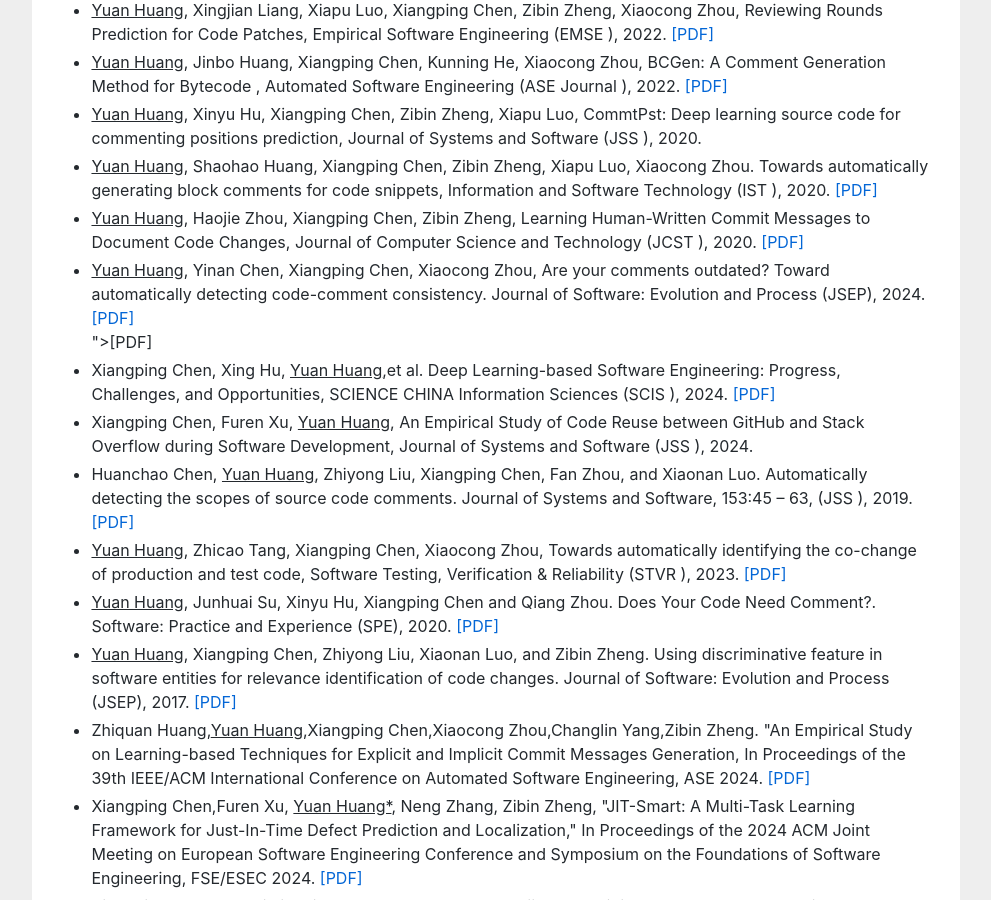
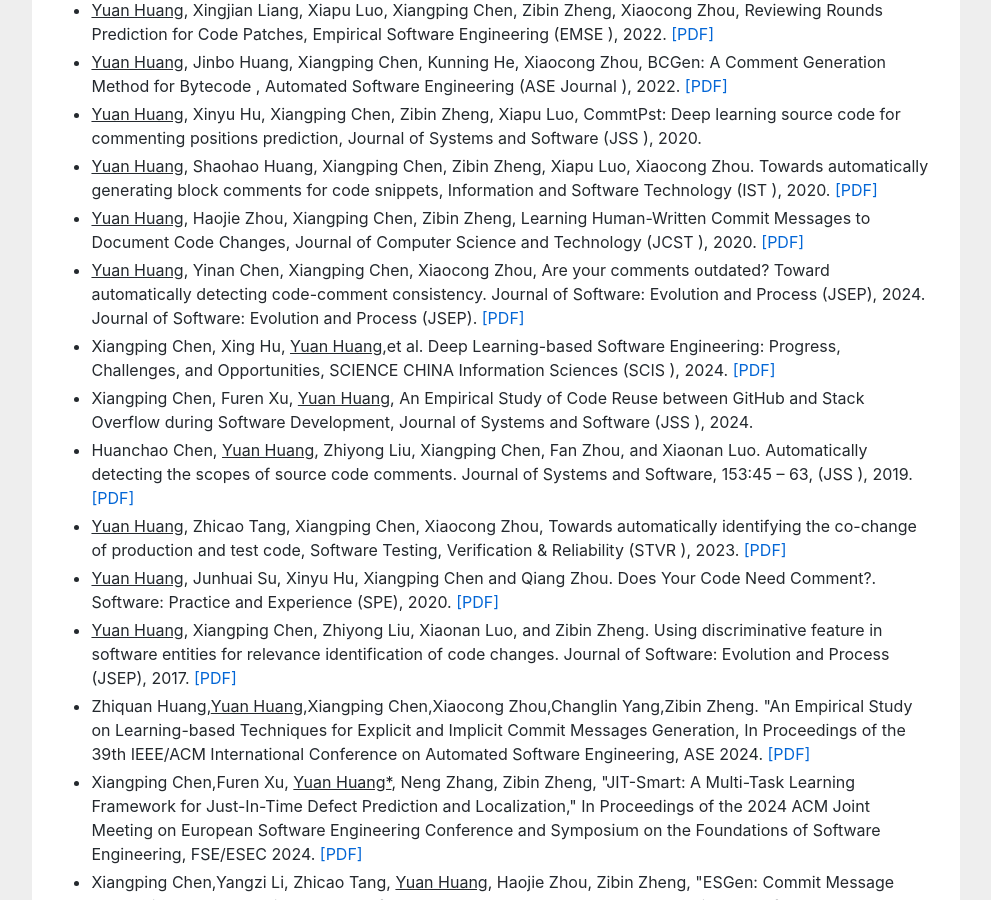
Before and after one commit to huangyuan-hy/huangyuan-hy.github.io, a Jekyll site: the page index.html, which Jekyll copies as it is, in a window 1280 px wide and 900 px high, scrolled down 2399 px. Shown: the whole window, without its empty margins (144-1135 px from the left). Built offline with Jekyll 4.4.1, drawn with Linux system fonts in a browser that asks for light colours.

Commit message:
Update index.html

```diff
--- a/index.html
+++ b/index.html
@@ -156,7 +156,7 @@ empirical study to learn how programmers reuse code on <a href="https://stackove
 <li><u>Yuan Huang</u>, Xinyu Hu, Xiangping Chen, Zibin Zheng, Xiapu Luo, CommtPst: Deep learning source code for commenting positions prediction, Journal of Systems and Software (JSS <a href="" style="color:red;"> </a>), 2020.</li>
 <li><u>Yuan Huang</u>, Shaohao Huang, Xiangping Chen, Zibin Zheng, Xiapu Luo, Xiaocong Zhou. Towards automatically generating block comments for code snippets, Information and Software Technology (IST <a href="" style="color:red;"> </a>), 2020. <a href="https://www.sciencedirect.com/science/article/abs/pii/S0950584920301427">[PDF]</a></li>
 <li><u>Yuan Huang</u>, Haojie Zhou, Xiangping Chen, Zibin Zheng, Learning Human-Written Commit Messages to Document Code Changes, Journal of Computer Science and Technology (JCST <a href="" style="color:red;">  </a>), 2020. <a href="https://jcst.ict.ac.cn/fileup/1000-9000/PDF/2020-6-3-0496.pdf">[PDF]</a></li>
-<li><u>Yuan Huang</u>, Yinan Chen, Xiangping Chen, Xiaocong Zhou, Are your comments outdated? Toward automatically detecting code-comment consistency. Journal of Software: Evolution and Process (JSEP), 2024. <a href="Journal of Software: Evolution and Process (JSEP), 2017. <a href="https://onlinelibrary.wiley.com/doi/abs/10.1002/smr.1859">[PDF]</a></li>">[PDF]</a></li>
+<li><u>Yuan Huang</u>, Yinan Chen, Xiangping Chen, Xiaocong Zhou, Are your comments outdated? Toward automatically detecting code-comment consistency. Journal of Software: Evolution and Process (JSEP), 2024. Journal of Software: Evolution and Process (JSEP). <a href="https://onlinelibrary.wiley.com/doi/abs/10.1002/smr.1859">[PDF]</a></li>
 <li>Xiangping Chen, Xing Hu,  <u>Yuan Huang</u>,et al. Deep Learning-based Software Engineering: Progress, Challenges, and Opportunities, SCIENCE CHINA Information Sciences (SCIS <a href=""></a>), 2024. <a href="https://www.sciengine.com/SCIS/doi/10.1007/s11432-023-4127-5;JSESSIONID=c3f1716d-aed7-47a3-b5a5-5844186c6769">[PDF]</a></li>
 <li>Xiangping Chen, Furen Xu, <u>Yuan Huang</u>, An Empirical Study of Code Reuse between GitHub and Stack Overflow during Software Development, Journal of Systems and Software (JSS <a href="" style="color:red;">  </a>), 2024.</li>
 <li>Huanchao Chen, <u>Yuan Huang</u>, Zhiyong Liu, Xiangping Chen, Fan Zhou, and Xiaonan Luo. Automatically detecting the scopes of source code comments. Journal of Systems and Software, 153:45 – 63, (JSS <a href="" style="color:red;">  </a>), 2019. <a href="https://www.sciencedirect.com/science/article/pii/S016412121930055X">[PDF]</a></li>
```
